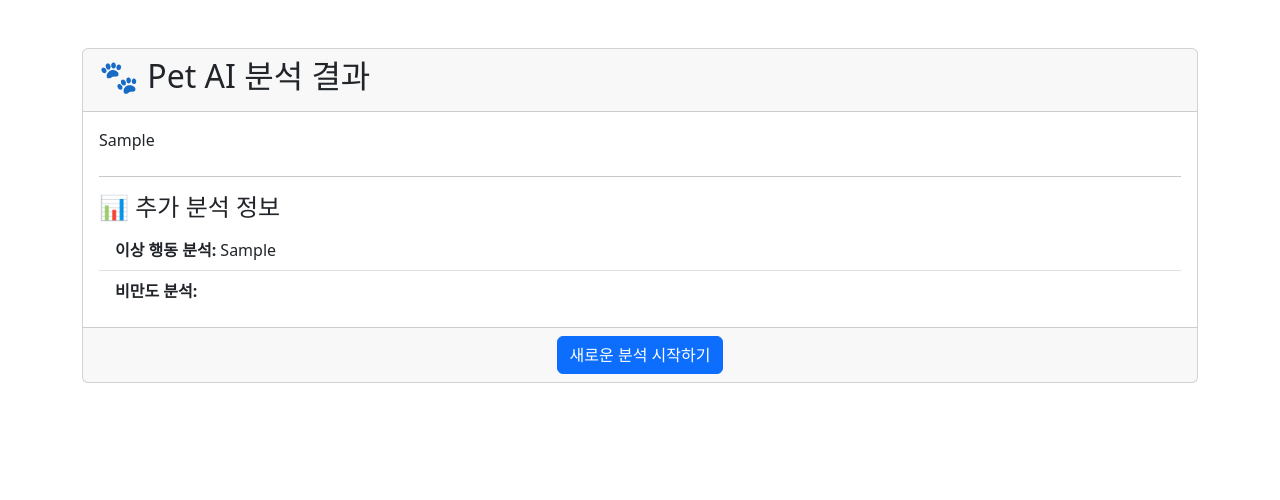
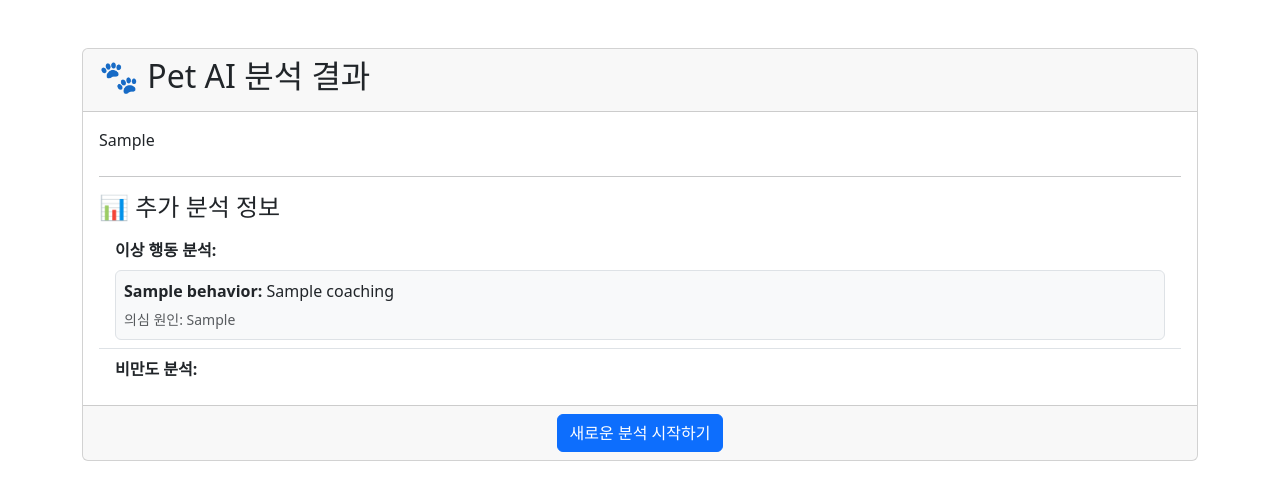
Before and after one commit to minseo0316/pet-ai-project, a Flask app: template templates/results.html in a window 1280 px wide. Shown: the top 500 px of the page. Run offline with Flask 3, Linux system fonts and the light colour scheme; the template is opened without the code that fills it: most values are stand-ins (such as "Sample title", 1, 10 or a date in 2020); some libraries are stand-ins or nearby versions.

Commit message:
fix: Correctly render behavior analysis results

```diff
--- a/templates/results.html
+++ b/templates/results.html
@@ -32,7 +32,13 @@
                         <ul class="list-group list-group-flush">
                             {% if result.behavior_analysis %}
                             <li class="list-group-item">
-                                <strong>이상 행동 분석:</strong> {{ result.behavior_analysis }}
+                                <strong>이상 행동 분석:</strong>
+                                {% for analysis in result.behavior_analysis %}
+                                <div class="mt-2 p-2 bg-light border rounded">
+                                    <p class="mb-1"><strong>{{ analysis.behavior }}:</strong> {{ analysis.coaching }}</p>
+                                    <small class="text-muted">의심 원인: {{ analysis.possible_causes | join(', ') }}</small>
+                                </div>
+                                {% endfor %}
                             </li>
                             {% endif %}
                             {% if result.obesity_analysis %}
```
